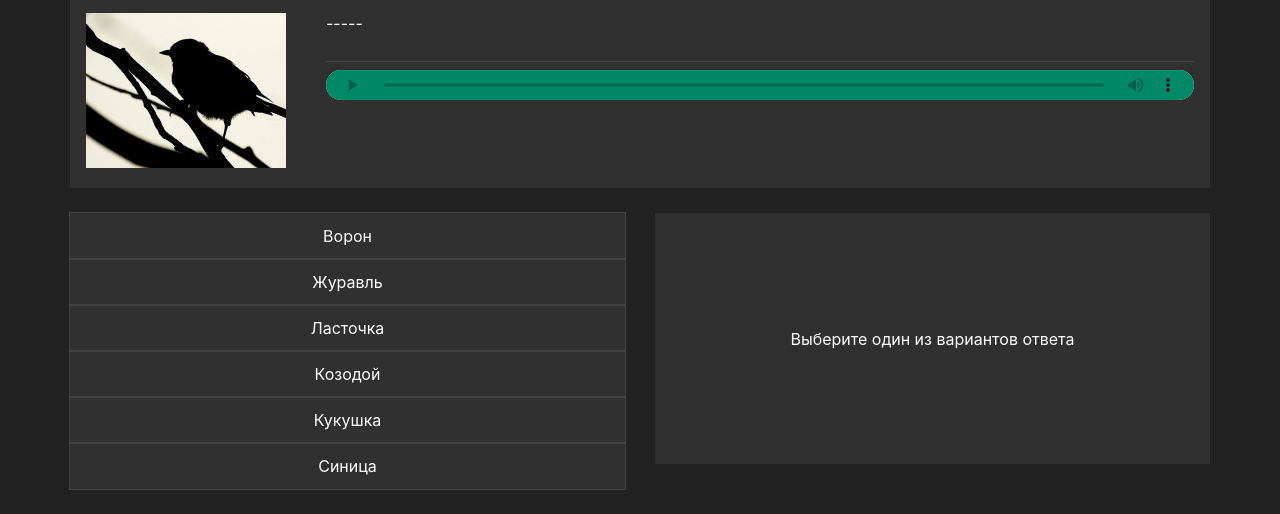
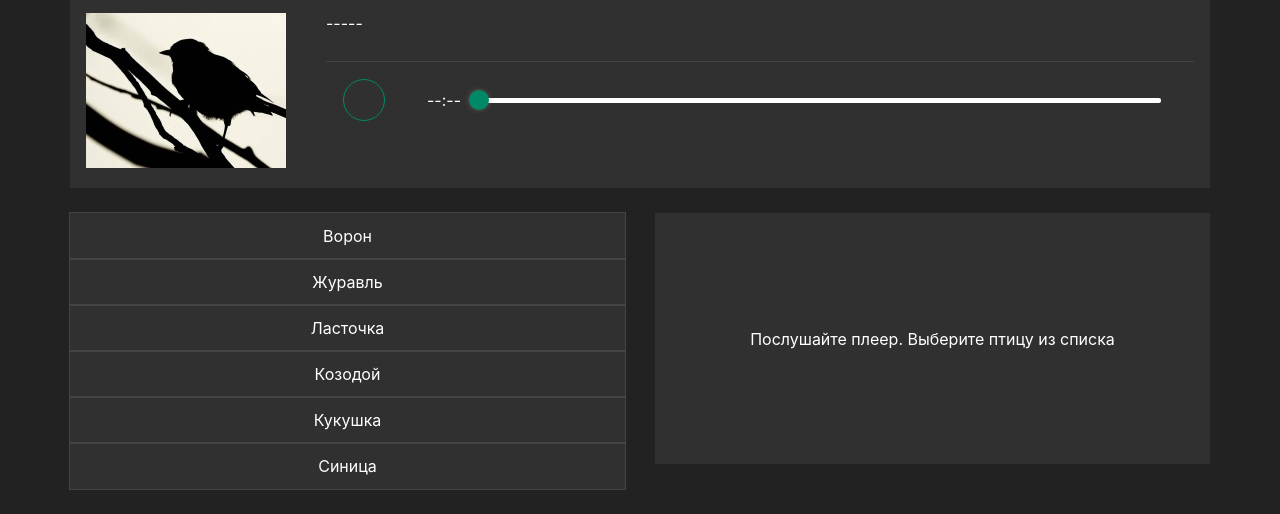
Before and after one commit to karway211/songbird, a React (Create React App) app: page / in a window 1280 px wide. Shown: the part 237-751 px from the top of the page. Built offline with nearby package versions, Linux system fonts and the light colour scheme; no server answers.

Commit message:
feat: add stop music with the correct response

```diff
--- a/package.json
+++ b/package.json
@@ -8,6 +8,7 @@
     "@testing-library/user-event": "^7.2.1",
     "react": "^16.13.1",
     "react-dom": "^16.13.1",
+    "react-h5-audio-player": "^3.2.0",
     "react-redux": "^7.2.1",
     "react-router-dom": "^5.2.0",
     "react-scripts": "3.4.1",
--- a/src/components/Answer/Answer.jsx
+++ b/src/components/Answer/Answer.jsx
@@ -1,6 +1,7 @@
 import React from 'react';
 import s from './Answer.module.css';
 import QuestionImage from '../Question/QuestionImage/QuestionImage';
+import AudioPlayer from '../common/AudioPlayer';
 
 const Answer = ({ optionId, birds, counter, score }) => {
   if (optionId) {
@@ -16,7 +17,8 @@ const Answer = ({ optionId, birds, counter, score }) => {
             <hr />
             <span className={s.questSpan}>{currentData.species}</span>
             <hr />
-            <audio src={currentData.audio} controls className={s.questAudio}></audio>
+            {/* <audio src={currentData.audio} controls className={s.questAudio}></audio> */}
+            <AudioPlayer audio={currentData.audio} />
           </div>
         </div>
         <p className={s.description}>{currentData.description}</p>
@@ -27,9 +29,9 @@ const Answer = ({ optionId, birds, counter, score }) => {
       <div className={s.wrapper}>
         <p className={s.choose}>
           {counter === 6
-            ? `Вы набрали ${score} из 36 баллов,
+            ? `Вы набрали ${score} из 30 баллов,
               кликните кнопку 'Next Level' чтобы начать игру сначала`
-            : 'Выберите один из вариантов ответа'}
+            : `Послушайте плеер. Выберите птицу из списка`}
         </p>
       </div>
     )
--- a/src/components/Next/Next.jsx
+++ b/src/components/Next/Next.jsx
@@ -10,10 +10,12 @@ const Next = ({isNext, location, setOptions, nextLevelAC}) => {
       setOptions(null);
     }
   }
-  return <NavLink
+  return (
+  <NavLink
             to={isNext ? '/' : `${location.pathname}`}
             className={isNext ? `${s.nextBth} ${s.action}` : s.nextBth }
             onClick={nextLevel}>Next Level </NavLink>
+            )
 }
 
 export default Next;
--- a/src/components/OptionsBlock/OptionsBlock.jsx
+++ b/src/components/OptionsBlock/OptionsBlock.jsx
@@ -2,11 +2,17 @@ import React from 'react';
 import s from './OptionsBlock.module.css';
 import { NavLink } from 'react-router-dom';
 
-const OptionsItem = ({setOptions, setCounterScore, id, isResponse, name }) => {
+const OptionsItem = ({setOptions, setCounterScore, id, isResponse, name, questionId, optionsId }) => {
 
   const coincide = (e) => {
     setOptions(e.target.id);
-    setCounterScore();
+    setCounterScore(e.target.id);
+  }
+  let optionActiveStyle;
+  if(questionId === id && optionsId.includes(id)) {
+    optionActiveStyle = `${s.listItem} ${s.activeGold}`;
+  } else if (questionId !== id && optionsId.includes(id)) {
+    optionActiveStyle = `${s.listItem} ${s.activeRed}`;
   }
 
   return (
@@ -14,14 +20,13 @@ const OptionsItem = ({setOptions, setCounterScore, id, isResponse, name }) => {
       <NavLink
         onClick={coincide}
         to={`/${id}`}
-        activeClassName={`${isResponse ? s.activeGold : s.activeRed}`}
-        id={id}
-        className={s.listItem}>{name}</NavLink>
+        className={`${s.listItem} ${optionActiveStyle}`}
+        id={id}>{name}</NavLink>
     </div>
   )
 }
 
-const OptionsBlock = ({birds, isResponse, isNext, setOptions, setCounterScore}) => {
+const OptionsBlock = ({birds, isResponse, isNext, setOptions, setCounterScore, optionId, optionsId, questionId}) => {
 
   const options = birds && birds.map((b) => <OptionsItem id={b.id}
                                           setOptions={setOptions}
@@ -29,6 +34,9 @@ const OptionsBlock = ({birds, isResponse, isNext, setOptions, setCounterScore})
                                           name={b.name}
                                           isResponse={isResponse}
                                           setCounterScore={setCounterScore}
+                                          optionId={optionId}
+                                          optionsId={optionsId}
+                                          questionId={questionId}
                                           isNext={isNext} />);
 
   return (
--- a/src/components/OptionsBlock/OptionsBlock.module.css
+++ b/src/components/OptionsBlock/OptionsBlock.module.css
@@ -31,11 +31,9 @@ a {
 
 .activeGold {
   color: gold;
-  background-color: #444444;
 }
 .activeRed {
   color: red;
-  background-color: #444444;
 }
 
 @media (max-width: 960px) {
--- a/src/components/OptionsBlock/OptionsBlockContainer.jsx
+++ b/src/components/OptionsBlock/OptionsBlockContainer.jsx
@@ -10,7 +10,11 @@ const OptionsBlockContainer = (props) => {
 const mapStateToProps = state => ({
   birds: state.songbirdBlock.birds,
   isResponse: state.songbirdBlock.isResponse,
-  isNext: state.songbirdBlock.isNext
+  isNext: state.songbirdBlock.isNext,
+  optionId: state.songbirdBlock.optionId,
+  questionId: state.songbirdBlock.questionId,
+  optionsId: state.songbirdBlock.optionsId,
+
 })
 
 export default connect(mapStateToProps, {setOptions, setCounterScore})(OptionsBlockContainer);
--- a/src/components/Question/Question.jsx
+++ b/src/components/Question/Question.jsx
@@ -2,6 +2,7 @@ import React from 'react';
 import s from './Question.module.css';
 import QuestionImage from './QuestionImage/QuestionImage';
 import birdPhoto from '../../assets/image/bird.jpg';
+import AudioPlayer from '../common/AudioPlayer';
 
 const Question = ({birdsData, questionId, isNext}) => {
 
@@ -13,7 +14,8 @@ const Question = ({birdsData, questionId, isNext}) => {
       <div className={s.questControl}>
       <span className={s.questSpan}>{ isNext && birdsData ? birdsData[randomNumber].name : '-----'}</span>
         <hr />
-        <audio src={ birdsData && birdsData[randomNumber].audio } controls className={s.questAudio}></audio>
+        {/* <audio src={ birdsData && birdsData[randomNumber].audio } controls className={s.questAudio}></audio> */}
+        <AudioPlayer isNext={isNext} audio={ birdsData && birdsData[randomNumber].audio } />
       </div>
     </div>
   )
--- /dev/null
+++ b/src/components/common/AudioPlayer.css
@@ -0,0 +1,74 @@
+.rhap_container {
+  outline: none;
+  border: none;
+  box-shadow: none;
+  background-color: transparent;
+  touch-action: none;
+}
+
+.rhap_progress-filled,
+.rhap_progress-indicator,
+.rhap_volume-indicator {
+  background-color: #008966;
+}
+.rhap_volume-controls {
+  justify-content: flex-start;
+}
+.rhap_controls-section {
+  flex: none;
+}
+.rhap_horizontal-reverse {
+  justify-content: start;
+}
+.rhap_button-clear,
+.rhap_volume-bar-area {
+  outline: none;
+}
+.rhap_main-controls {
+  position: relative;
+  z-index: 1;
+}
+.rhap_main-controls::after {
+  content: '';
+  width: 40px;
+  height: 40px;
+  border: 1px solid #008966;
+  border-radius: 50%;
+  position: absolute;
+  z-index: -1;
+}
+
+.rhap_progress-container {
+  height: initial;
+  outline: none;
+}
+
+.rhap_play-pause-button, .rhap_volume-button {
+  color: #008966;
+}
+.rhap_volume-bar {
+  width: 50px;
+}
+.rhap_volume-bar-area,
+.rhap_total-time,
+.rhap_additional-controls {
+  display: none;
+}
+
+.rhap_volume-controls:hover .rhap_volume-bar-area {
+  display: flex;
+  animation: vol .4s ease-in-out;
+}
+
+.rhap_time {
+  color: white;
+}
+
+.rhap_progress-bar {
+  background-color: white;
+}
+
+@keyframes vol {
+  0% { width: 0; }
+  100% { width: 50px; }
+}
--- /dev/null
+++ b/src/components/common/AudioPlayer.jsx
@@ -0,0 +1,33 @@
+import React, { Component } from 'react';
+import ReactAudioPlayer from 'react-h5-audio-player';
+import 'react-h5-audio-player/lib/styles.css';
+import './AudioPlayer.css';
+
+export default class AudioPlayer extends Component {
+  constructor(props) {
+    super(props);
+    this.ref = null;
+  }
+
+  componentDidUpdate() {
+    const { isNext } = this.props;
+    if (isNext) {
+      this.ref.audio.current.pause();
+    }
+  }
+
+  render() {
+    const { audio } = this.props;
+    return (
+      <ReactAudioPlayer
+        layout="horizontal-reverse"
+        customAdditionalControls={[]}
+        autoPlayAfterSrcChange={false}
+        showJumpControls={false}
+        autoPlay={false}
+        src={audio}
+        ref={ elem => this.ref = elem }
+      />
+    );
+  }
+}
--- a/src/redux/songbird-reducer.js
+++ b/src/redux/songbird-reducer.js
@@ -5,6 +5,8 @@ const initialState = {
   birds: null,
   isNext: false,
   optionId: null,
+  optionsId: [],
+  isChangeOptions: null,
   questionId: Math.floor(Math.random() * 5) + 1,
   isResponse: null,
   score: 0,
@@ -24,6 +26,8 @@ const songbirdReducer = (state = initialState, action) => {
       return {
         ...state,
         optionId: +action.id,
+        optionsId: (!state.optionsId.includes(+action.id) && !state.isResponse && [...state.optionsId, +action.id]) || [...state.optionsId],
+        isChangeOptions: state.optionsId.includes(+action.id) ? false : true,
         isResponse: state.questionId === +action.id || state.isResponse ? true : false,
         isNext: state.questionId === +action.id || state.isResponse ? true : false,
       }
@@ -31,7 +35,7 @@ const songbirdReducer = (state = initialState, action) => {
     case 'SET_COUNTER_SCORE': {
       return {
         ...state,
-        counterScore: (!state.isNext && state.counterScore > 0) ? state.counterScore - 1 : !state.isNext ? state.counterScore : 0,
+        counterScore: (!state.isNext && state.counterScore > 0 && state.isChangeOptions ) ? state.counterScore - 1 : !state.isNext ? state.counterScore : 0,
         score: (state.isNext && state.score + state.counterScore) || state.score,
       }
     }
@@ -46,7 +50,10 @@ const songbirdReducer = (state = initialState, action) => {
           questionId: Math.floor(Math.random() * 5) + 1,
           isResponse: null,
           score: state.score,
-          counterScore: 5
+          counterScore: 5,
+          optionsId: [],
+          optionId: null,
+          isChangeOptions: null,
         }
       } else if(state.counter === 5) {
         return {
@@ -64,6 +71,9 @@ const songbirdReducer = (state = initialState, action) => {
           isResponse: null,
           score: 0,
           counterScore: 5,
+          optionsId: [],
+          optionId: null,
+          isChangeOptions: null,
         }
       }
     }
@@ -76,7 +86,7 @@ const songbirdReducer = (state = initialState, action) => {
 //ac
 const startGameState = (birds) => ({type: 'START_GAME_STATE', birds});
 export const setOptions = (id) => ({type: 'SET_OPTIONS', id});
-export const setCounterScore = () => ({type: 'SET_COUNTER_SCORE'});
+export const setCounterScore = (id) => ({type: 'SET_COUNTER_SCORE', id});
 export const nextLevelAC = () => ({type: 'NEXT_LEVEL_AC'});
 
 //thunk
```
Also changed, not shown: 1 other file (tests, documents, lock files or other folders).
